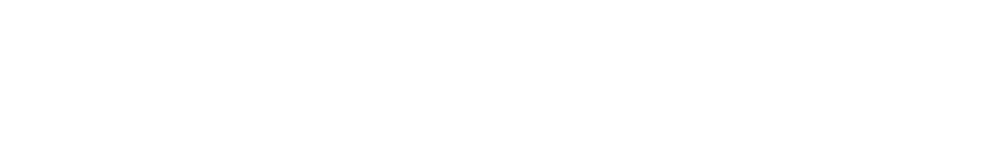
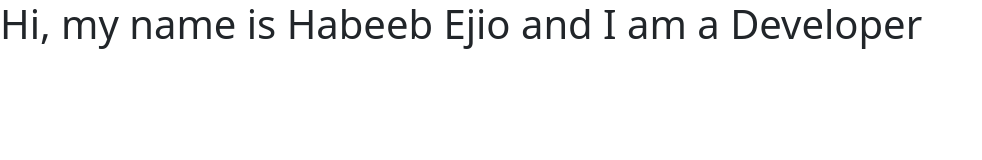
Before and after one commit to genius101/homeSite, a plain HTML site: page home_site/index.html in a window 1280 px wide. Shown: the whole page, without its empty margins (0-982 px from the left). Drawn offline with nearby package versions, Linux system fonts and the light colour scheme.

Commit message:
Start of my site

```diff
--- a/home_site/index.html
+++ b/home_site/index.html
@@ -14,6 +14,7 @@
     />
   </head>
   <body>
+    <h1>Hi, my name is Habeeb Ejio and I am a Developer</h1>
     <script
       src="https://cdn.jsdelivr.net/npm/bootstrap@5.1.3/dist/js/bootstrap.bundle.min.js"
       integrity="sha384-ka7Sk0Gln4gmtz2MlQnikT1wXgYsOg+OMhuP+IlRH9sENBO0LRn5q+8nbTov4+1p"
```
